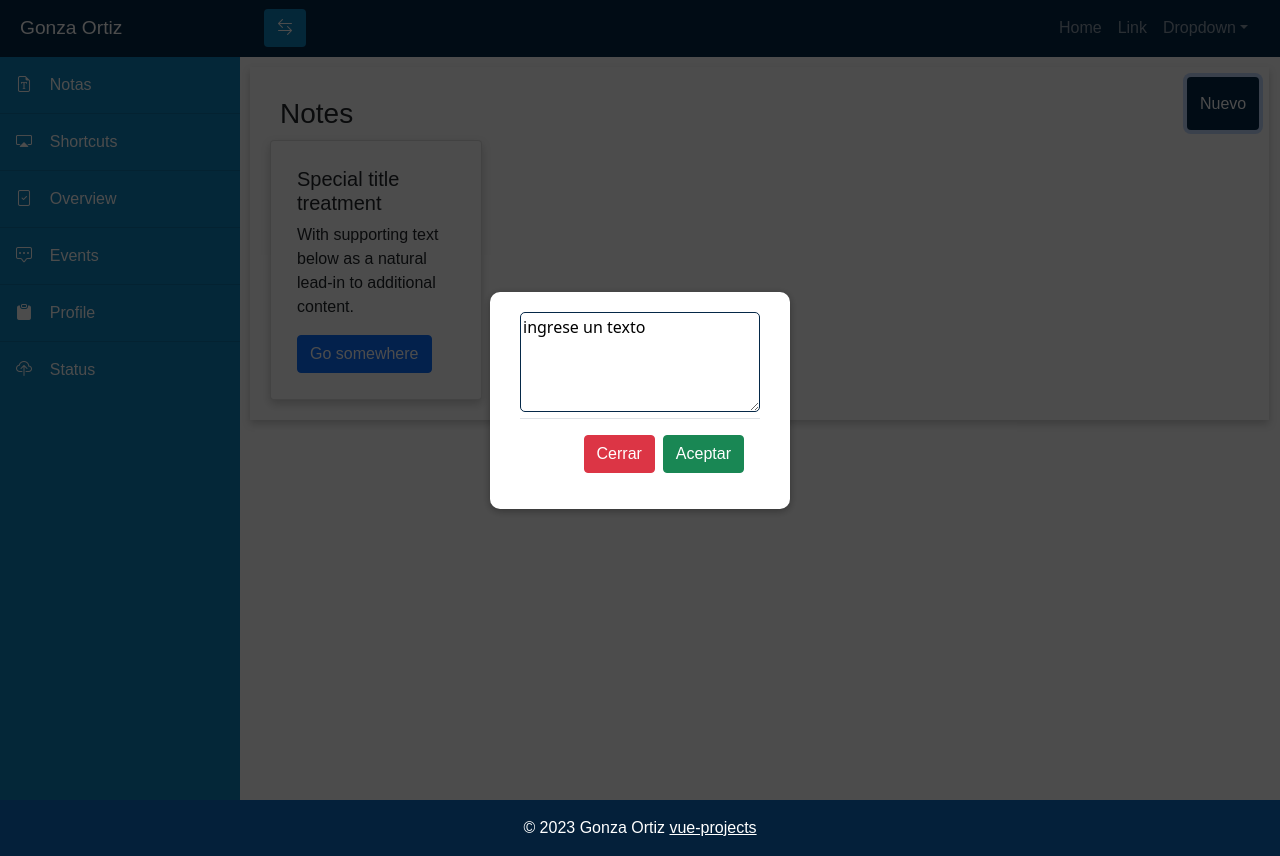
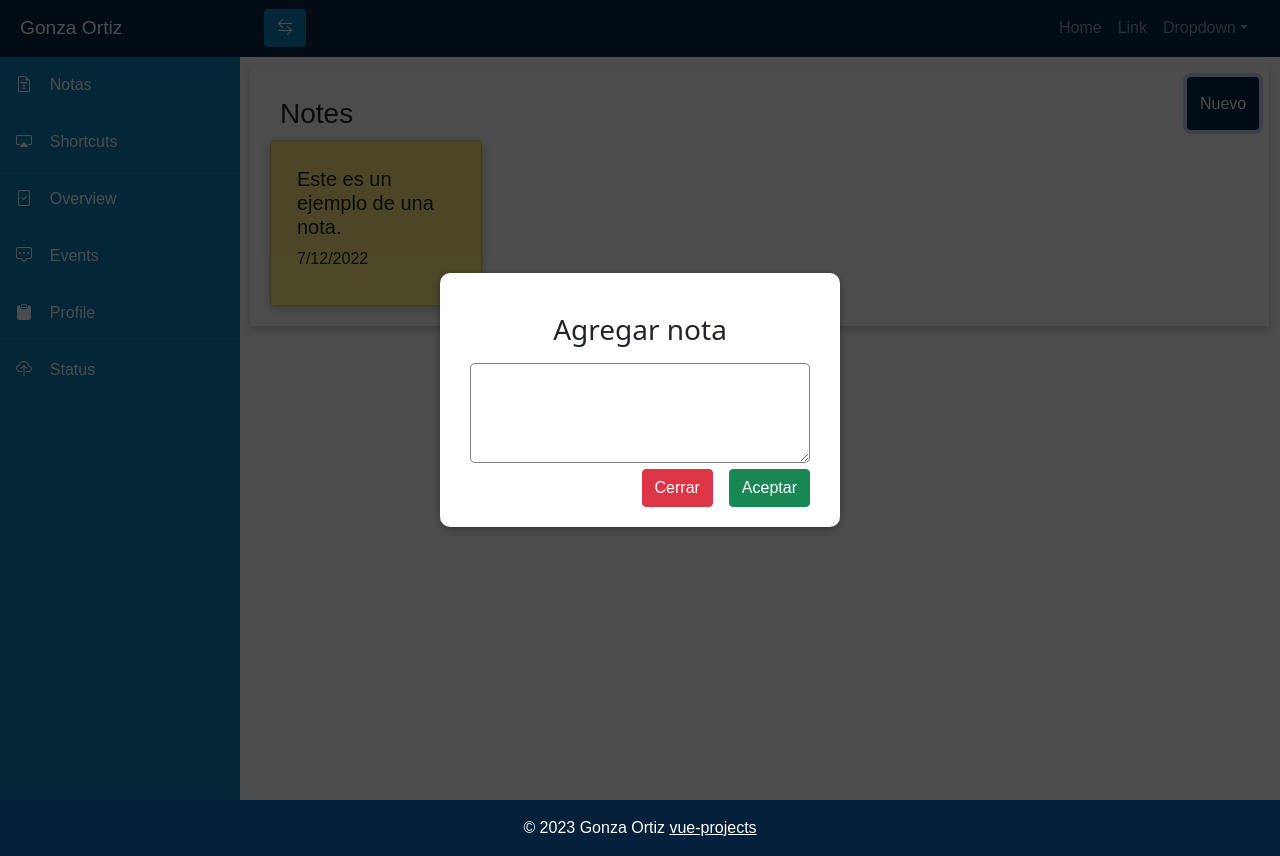
Before and after one commit to GonzaOrtiz/vue-projects-gon, a Vue app: page /notes in a window 1280 px wide. Both pictures are taken after a click on the button "Nuevo". Built offline with nearby package versions, Linux system fonts and the light colour scheme.

Commit message:
notes example finish

```diff
--- a/src/components/Modal.vue
+++ b/src/components/Modal.vue
@@ -10,9 +10,10 @@ const props = defineProps({
     <div v-if="show" class="modal-mask">
       <div class="modal-wrapper">
         <div class="modal-container">
+          <slot name="tittle"></slot>
+
           <slot name="area"></slot>
-          <div class="modal-footer">
-            <button class="btn btn-danger textcolor overlay"  @click="$emit('close')" >Cerrar</button>
+            <div class="d-flex justify-content-end">
             <slot name="buttons"></slot>
           </div>
         </div>
@@ -41,7 +42,7 @@ const props = defineProps({
 }
 
 .modal-container {
-  width: 300px;
+  width: 400px;
   margin: 0px auto;
   padding: 20px 30px;
   background-color: #fff;
--- a/src/views/NotesView.vue
+++ b/src/views/NotesView.vue
@@ -1,11 +1,18 @@
 <template>
   <Teleport to="body">
     <ModalVue :show="showModal" @close="showModal = false">
+      <template v-slot:tittle>
+        <div class="d-flex justify-content-center mb-3">
+        <h3>Agregar nota</h3>
+      </div>
+      </template>
       <template v-slot:area>
-        <textarea>ingrese un texto</textarea>
+        <textarea v-model="newNote"></textarea>
+        <p class="redcolor" v-if="errorMessage">{{ errorMessage }}</p>
       </template>
       <template v-slot:buttons>
-        <button class="btn btn-success textcolor overlay" @click="">Aceptar</button>
+          <button class="btn btn-danger textcolor overlay mx-3" @click="showModal = false">Cerrar</button>
+          <button class="btn btn-success textcolor overlay" @click="btnAddNote">Aceptar</button>
       </template>
     </ModalVue>
   </Teleport>
@@ -15,13 +22,22 @@
       <h3>Notes</h3>
       <button class="btn btn backcolor textcolor" id="show-modal" @click="showModal = true">Nuevo</button>
     </div>
+    <div class="row" v-if="notes.length <=0">
+      <div class="col-sm-3 ">
+        <div class="card setting" style="backgroundColor: hsl(51.45215472304891, 100%, 75%)">
+          <div class="card-body">
+            <h5 class="card-text">Este es un ejemplo de una nota.</h5>
+            <p class="card-title">{{ dateNow.toLocaleDateString("es-AR") }}</p>
+          </div>
+        </div>
+      </div>
+    </div>
     <div class="row">
-      <div class="col-sm-3 ">
-        <div class="card setting">
+      <div class="col-sm-3 " v-for="item in notes" :key="item.id">
+        <div class="card setting" :style="{ backgroundColor: item.backgroundColor }">
           <div class="card-body">
-            <h5 class="card-title">Special title treatment</h5>
-            <p class="card-text">With supporting text below as a natural lead-in to additional content.</p>
-            <a href="#" class="btn btn-primary">Go somewhere</a>
+            <h5 class="card-text">{{ item.text }}</h5>
+            <p class="card-title">{{ item.date.toLocaleDateString("es-AR") }}</p>
           </div>
         </div>
       </div>
@@ -34,6 +50,30 @@ import ModalVue from "../components/Modal.vue";
 import { ref } from "vue";
 
 const showModal = ref(false)
+const newNote = ref("");
+const notes = ref(<any>[])
+const errorMessage = ref("");
+const dateNow = new Date();
+
+const btnAddNote = () => {
+  if (newNote.value.length < 10) {
+    return errorMessage.value = "La nota debe contener mínimo 10 caracteres";
+  }
+  notes.value.push({
+    id: Math.floor(Math.random() * 1000000),
+    text: newNote.value,
+    date: new Date(),
+    backgroundColor: getRandomColor()
+  })
+
+  showModal.value = false;
+  newNote.value = "";
+  errorMessage.value = "";
+}
+
+function getRandomColor() {
+  return "hsl(" + Math.random() * 360 + ", 100%, 75%)";
+}
 
 </script>
 
@@ -53,9 +93,14 @@ h3 {
 
 textarea {
   height: 100px;
-  width: 240px;
-  border-color: rgb(5, 40, 72);
+  width: 340px;
+  /* border-color: rgb(5, 40, 72); */
+  border-color: grey;
   border-radius: 5px;
+}
+
+.redcolor {
+  color: red;
 }
 
 .backcolor {
```
